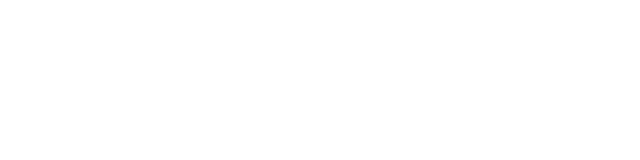
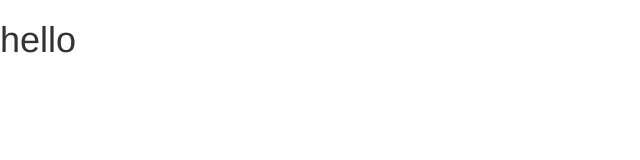
Before and after one commit to MishraSagar/Social-Review-Assignment, a React app: page / in a window 1280 px wide. Shown: the top 160 px of the page, without its empty margins (0-640 px from the left). Built offline with nearby package versions, Linux system fonts and the light colour scheme.

Commit message:
Installed and import bootstrap3 npm module

```diff
--- a/package.json
+++ b/package.json
@@ -12,6 +12,7 @@
     "babel-plugin-named-asset-import": "^0.2.3",
     "babel-preset-react-app": "^6.1.0",
     "bfj": "6.1.1",
+    "bootstrap": "^3.3.7",
     "case-sensitive-paths-webpack-plugin": "2.1.2",
     "chalk": "2.4.1",
     "css-loader": "1.0.0",
@@ -41,6 +42,7 @@
     "postcss-safe-parser": "4.0.1",
     "react": "^16.6.0",
     "react-app-polyfill": "^0.1.3",
+    "react-bootstrap": "^0.32.4",
     "react-dev-utils": "^6.1.1",
     "react-dom": "^16.6.0",
     "resolve": "1.8.1",
--- a/src/App.js
+++ b/src/App.js
@@ -1,11 +1,11 @@
 import React, { Component } from 'react';
-import logo from './logo.svg';
-import './assets/styles/App.scss';
 
 class App extends Component {
   render() {
     return (
-      <div></div>
+      <div>
+          <h1>hello</h1>
+      </div>
     );
   }
 }
--- a/src/index.css
+++ /dev/null
@@ -1,14 +0,0 @@
-body {
-  margin: 0;
-  padding: 0;
-  font-family: -apple-system, BlinkMacSystemFont, "Segoe UI", "Roboto", "Oxygen",
-    "Ubuntu", "Cantarell", "Fira Sans", "Droid Sans", "Helvetica Neue",
-    sans-serif;
-  -webkit-font-smoothing: antialiased;
-  -moz-osx-font-smoothing: grayscale;
-}
-
-code {
-  font-family: source-code-pro, Menlo, Monaco, Consolas, "Courier New",
-    monospace;
-}
--- a/src/index.js
+++ b/src/index.js
@@ -1,7 +1,9 @@
 import React from 'react';
 import ReactDOM from 'react-dom';
-import './index.css';
 import App from './App';
+import 'bootstrap/dist/css/bootstrap.css';
+import 'bootstrap/dist/css/bootstrap-theme.css';
+import './assets/styles/index.scss';
 import * as serviceWorker from './serviceWorker';
 
 ReactDOM.render(<App />, document.getElementById('root'));
```
Also changed, not shown: src/assets/styles/index.scss (renamed from src/assets/styles/App.scss), 1 other file (tests, documents, lock files or other folders).
